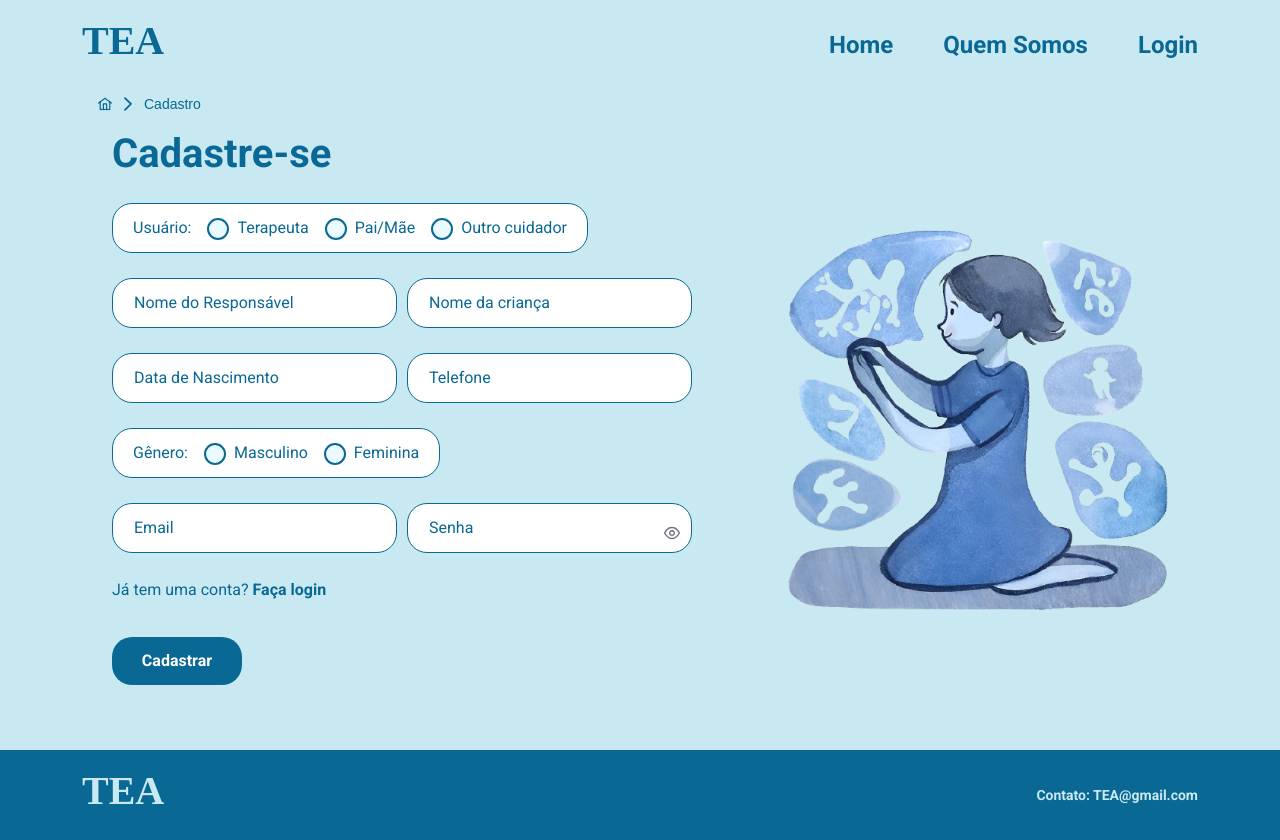
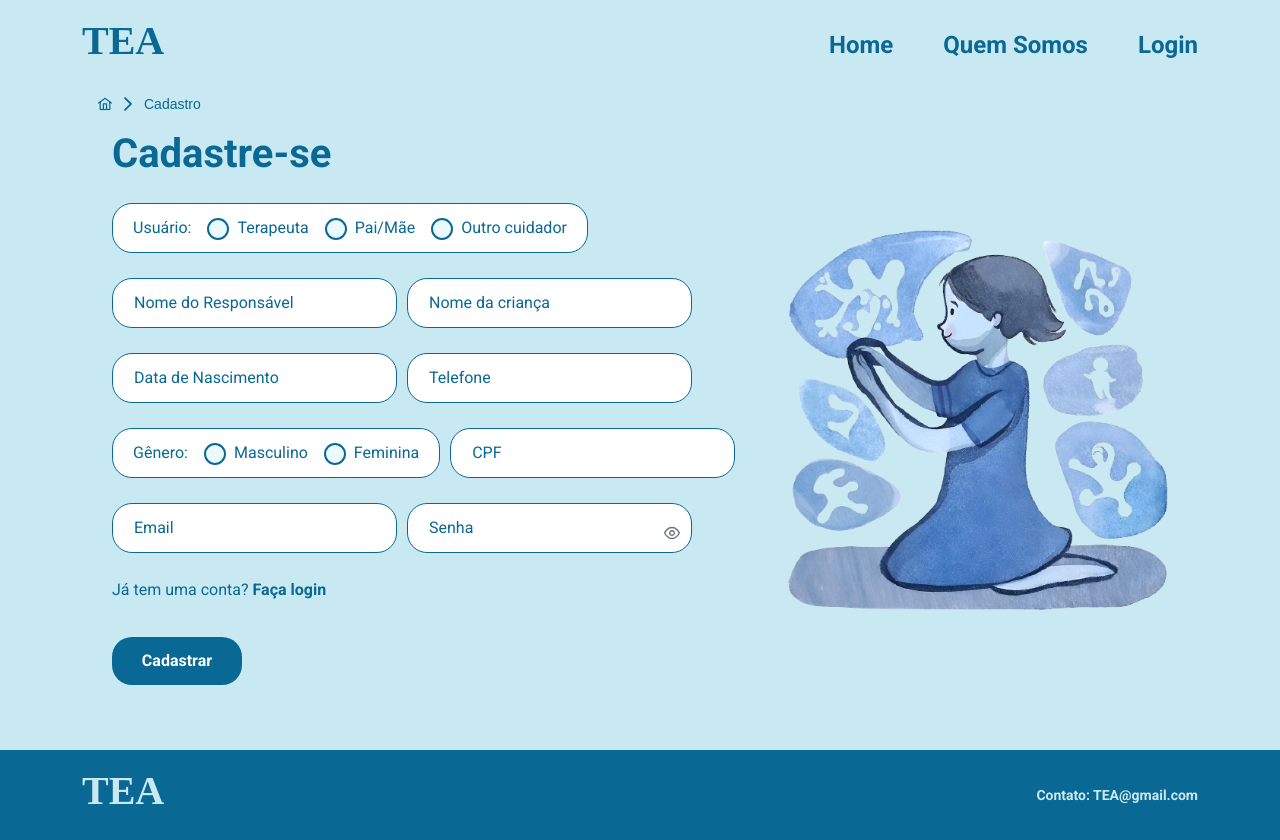
Before and after one commit to rafaeldocarmo/TEA-SITE, a React (Create React App) app in the folder front/: page /login in a window 1280 px wide. Both pictures are taken after a click on the element "Cadastre-se". Built offline with nearby package versions, Linux system fonts and the light colour scheme; a web font is replaced by a local one.

Commit message:
feat: cpf cadastro

```diff
--- a/front/src/pages/login.js
+++ b/front/src/pages/login.js
@@ -148,6 +148,12 @@ const Login = () => {
                                         <label htmlFor="feminina">Feminina</label>
                                     </div>
                                 </div>
+                                <div className='cpf-field'>
+                                <FloatLabel>
+                                    <InputMask id="cpf" type='cpf' onChange={(e) => setUser({ ...user, cpf: e.value })} mask="999.999.999-99" />
+                                    <label htmlFor="cpf">CPF</label>
+                                </FloatLabel>
+                                </div>
                             </div>
                             <div className='flex-row'>
                                 <FloatLabel>
```
Also changed, not shown: front/src/styles/login.scss (line endings or trailing spaces), 1 other file (tests, documents, lock files or other folders).
